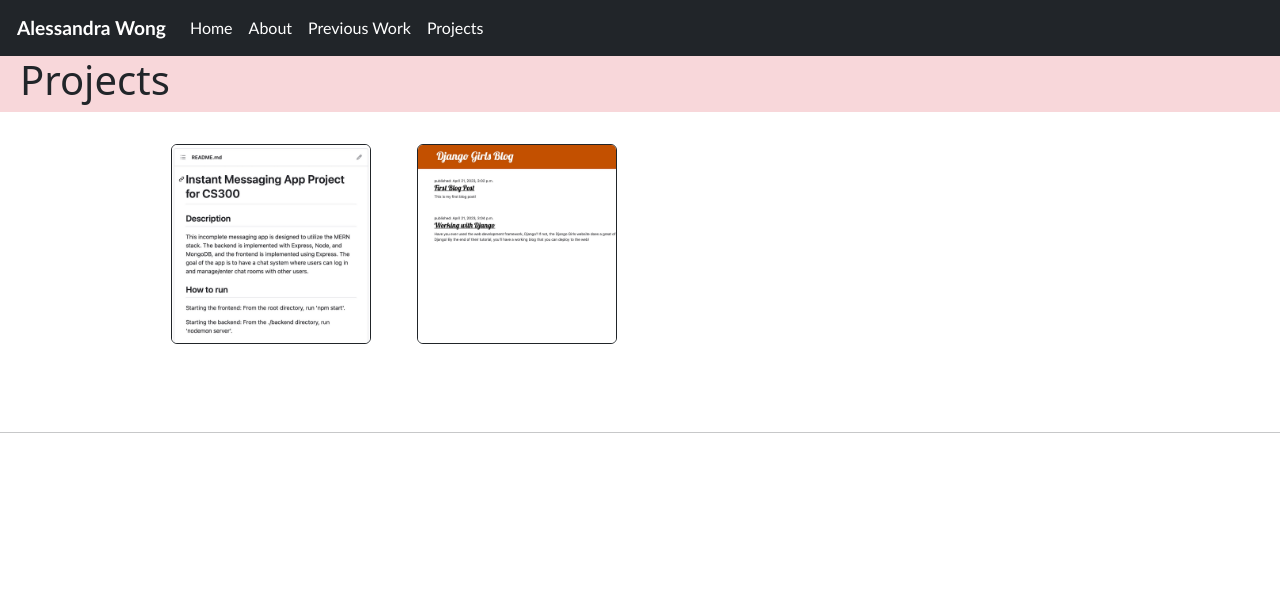
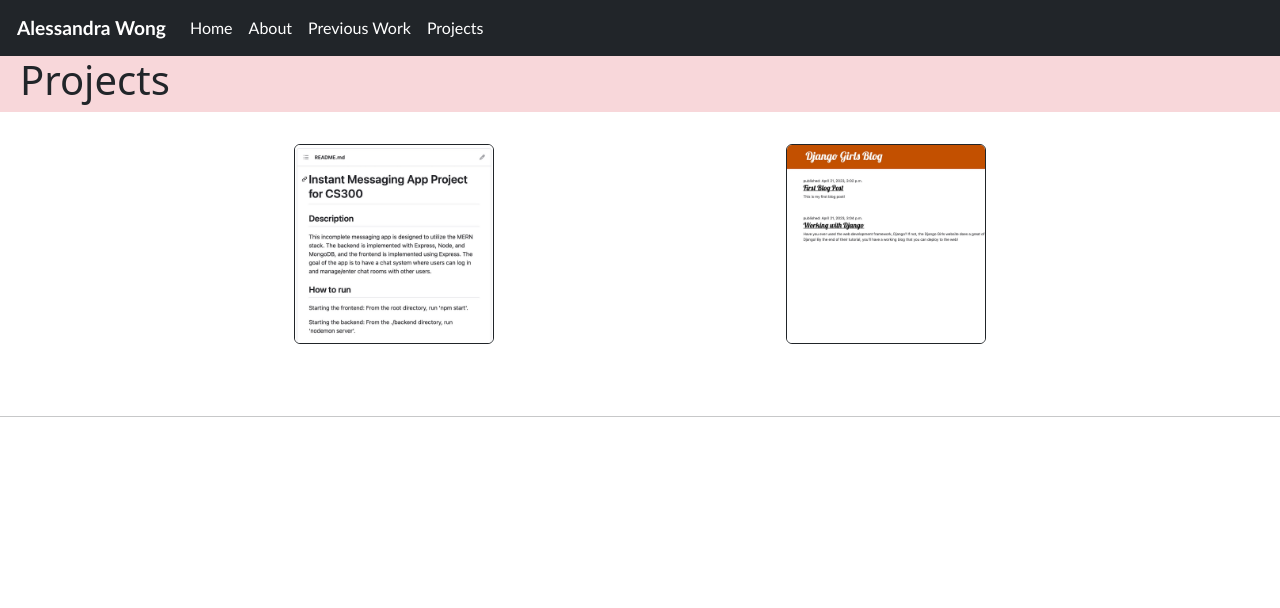
Before and after one commit to awong-pdx/personal-website, a Django app: page /projects/ in a window 1280 px wide. Shown: the top 608 px of the page. Run offline with Django 4.2, Linux system fonts and the light colour scheme.

Commit message:
Tweak projects
Switched display from 4 per row to 2 per row

```diff
--- a/website/templates/website/projects.html
+++ b/website/templates/website/projects.html
@@ -8,7 +8,8 @@ Projects
 </div>
 <div class="d-flex justify-content-center">
   <div class="mx-5 w-75">
-    <div class="row row-cols-1 row-cols-sm-2 row-cols-xl-4 my-3">
+    <!-- should be adjusted to row-cols-xl-4 when adding another project -->
+    <div class="row row-cols-1 row-cols-sm-2 row-cols-xl-2 my-3">
       <div class="col d-flex justify-content-center my-2">
         <a href="#" data-bs-toggle="modal" data-bs-target="#proj-1" class="">
           {% load static %}
@@ -83,51 +84,14 @@ Projects
           </div>
         </div>
       </div>
-      <!-- <div class="col d-flex justify-content-center my-2 d-none">
+      <div class="col d-flex justify-content-center my-2 d-none">
         <img src="" alt="" class="rounded mx-auto d-block" width="200px" height="200px">
       </div>
       <div class="col d-flex justify-content-center my-2 d-none">
         <img src="" alt="" class="rounded mx-auto d-block" width="200px" height="200px">
-      </div> -->
+      </div>
 
-    </div>
-    <div class="row my-3">
     </div>
   </div>
 </div>
-<!-- <div class="d-flex justify-content-center">
-  <div class="mx-5 d-flex flex-wrap justify-content-evenly w-50">
-    <img src="" alt="" class="rounded" width="200px" height="200px">
-    <img src="" alt="" class="rounded" width="200px" height="200px">
-    <img src="" alt="" class="rounded" width="200px" height="200px">
-    <img src="" alt="" class="rounded" width="200px" height="200px">
-  </div>
-</div> -->
-<!-- <div class="mx-2"> -->
-<!-- <h2>Project 1: Instant Messaging App</h2>
-  <p>
-    My first hands-on introduction to the development process was a web-based messaging app for PSU's Elements of Software Engineering class in 2021. The goal of the project was to have a working browser-based chat system which could facilitate communication between at least two logged-in users, implemented using the MERN stack (MongoDB, Express, React, and Node). By the end of the quarter, I had a pretty rough working example of the app, with the ability to demonstrate messaging across two instances. However, along with many other features, the user functionality was never implemented, despite there being a user creation form.
-  </p>
-  <small class="mb-5 d-block">
-    Github repo:
-    <a
-      href="https://github.com/awong-pdx/CS300/tree/main/instant-messaging-app"
-      >https://github.com/awong-pdx/CS300/tree/main/instant-messaging-app</a
-    >
-  </small>
-  <h2>Project 2: Django-Based Blog Demo</h2>
-  <p>
-    Another project I worked on was a simple blog based on the Django
-    framework. The blog was created following a tutorial by
-    <a href="https://tutorial.djangogirls.org/">Django Girls</a>. Django is
-    a web framework based off of Python, which is an alternative to the
-    JavaScript-based frameworks that are commonly in use, including Node.
-  </p>
-  <small class="mb-5 d-block">
-    Github repo:
-    <a href="https://github.com/awong-pdx/my-first-blog"
-      >https://github.com/awong-pdx/my-first-blog</a
-    >
-  </small> -->
-<!-- </div> -->
 {% endblock %}
```
